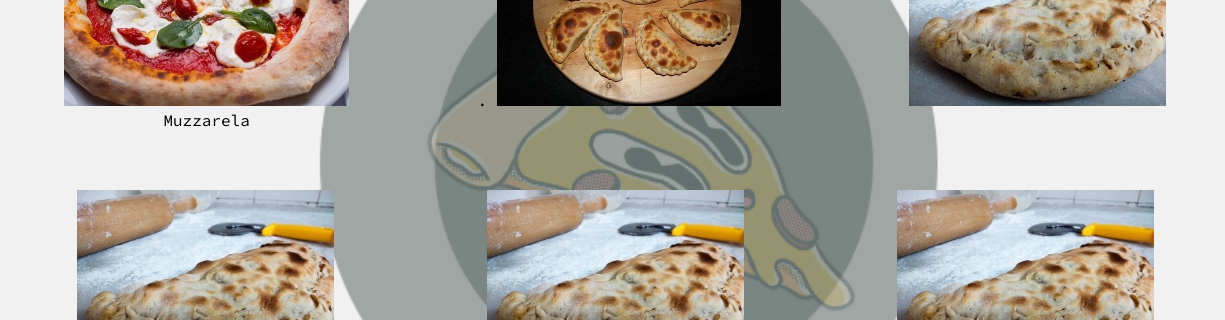
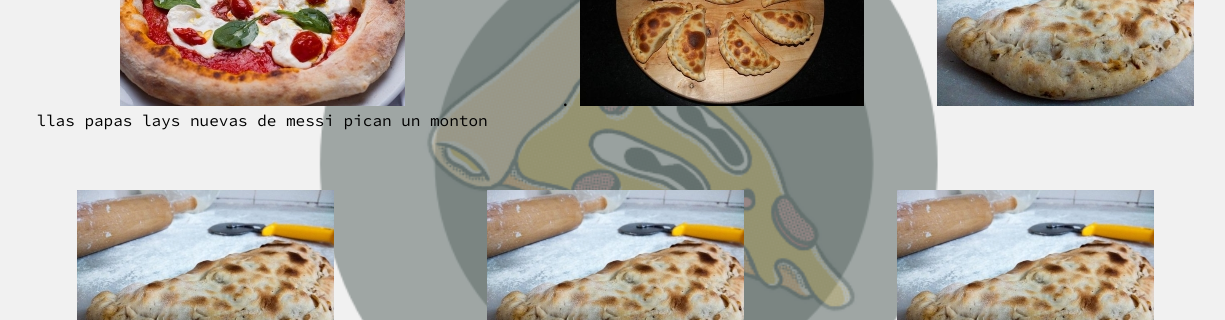
Before and after one commit to Agusmdq/pruebaGit, a plain HTML site: page index.html in a window 1280 px wide. Shown: the part 225-545 px from the top of the page, 0-1225 px from the left. Drawn offline with nearby package versions, Linux system fonts and the light colour scheme; a web font is replaced by a local one.

Commit message:
cambiando usuario

```diff
--- a/index.html
+++ b/index.html
@@ -39,7 +39,7 @@
         <main class="container-pizza">
             <div class="card-pizza">
                 <img src="img/fotopiza1.jpg" alt="">
-                <p>Muzzarela</p>
+                <p>llas papas lays nuevas de messi pican un monton</p>
             </div>
             <div class="card-pizza">.
                 <img src="img/fotoempanada.jpg" alt="pizza">
```
